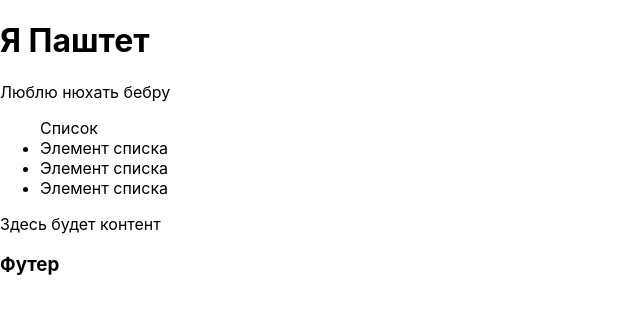
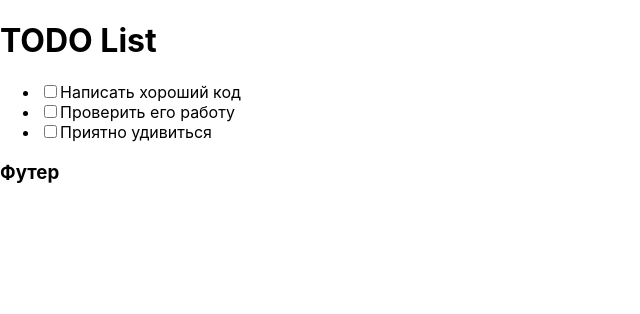
Before and after one commit to alyabev0/React-Todo-Telegram-Bot, a React (Create React App) app: page / in a window 1280 px wide. Shown: the top 314 px of the page, without its empty margins (0-640 px from the left). Built offline with nearby package versions, Linux system fonts and the light colour scheme.

Commit message:
todo app

```diff
--- a/src/components/Header.js
+++ b/src/components/Header.js
@@ -6,15 +6,9 @@ import React from 'react';
 
 const Header = () => (
     <React.Fragment>
-      <h1>Я Паштет</h1>
-        <p>Люблю нюхать бебру</p>
-        <nav>
-        <ul>Список
-        <li>Элемент списка</li>
-        <li>Элемент списка</li>
-        <li>Элемент списка</li>
-      </ul>
-      </nav>
+      <header>
+      <h1>TODO List</h1>
+      </header>
       </React.Fragment>
   );
 
--- a/src/components/MainContent.js
+++ b/src/components/MainContent.js
@@ -4,7 +4,26 @@ import React from 'react';
 const MainContent = () => (
     <React.Fragment>
       <main>
-      <p>Здесь будет контент</p>
+        <ul>
+      <li>
+        <input id="todo-0" type="checkbox" defaultChecked={false} />
+            <label className="todo-label" htmlFor="todo-0">
+              Написать хороший код
+            </label>
+            </li>
+            <li>
+            <input id="todo-1" type="checkbox" defaultChecked={false} />
+            <label className="todo-label" htmlFor="todo-1">
+              Проверить его работу
+            </label>
+            </li>
+            <li>
+            <input id="todo-2" type="checkbox" defaultChecked={false} />
+            <label className="todo-label" htmlFor="todo-2">
+              Приятно удивиться
+            </label>
+            </li>
+            </ul>
       </main>
       </React.Fragment>
   );
```
